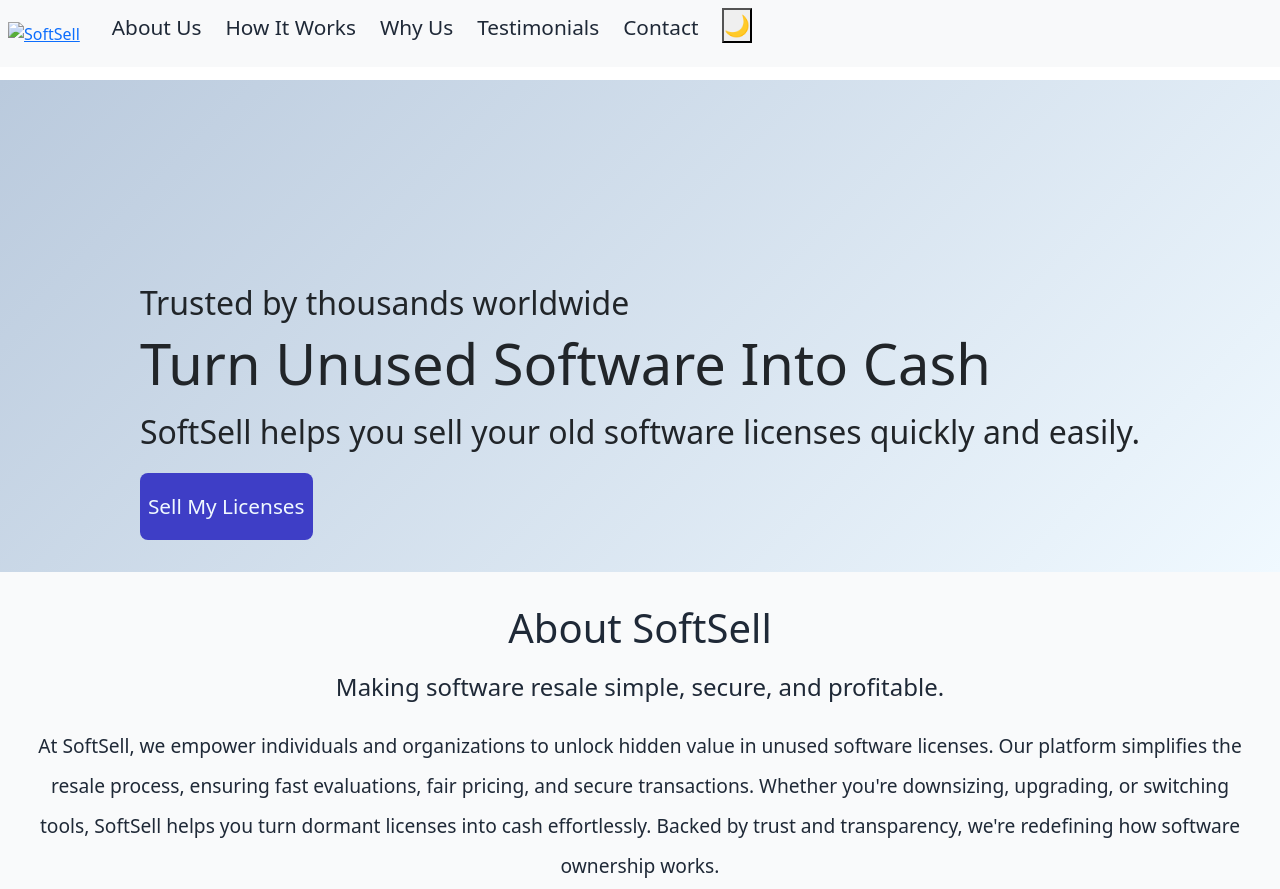
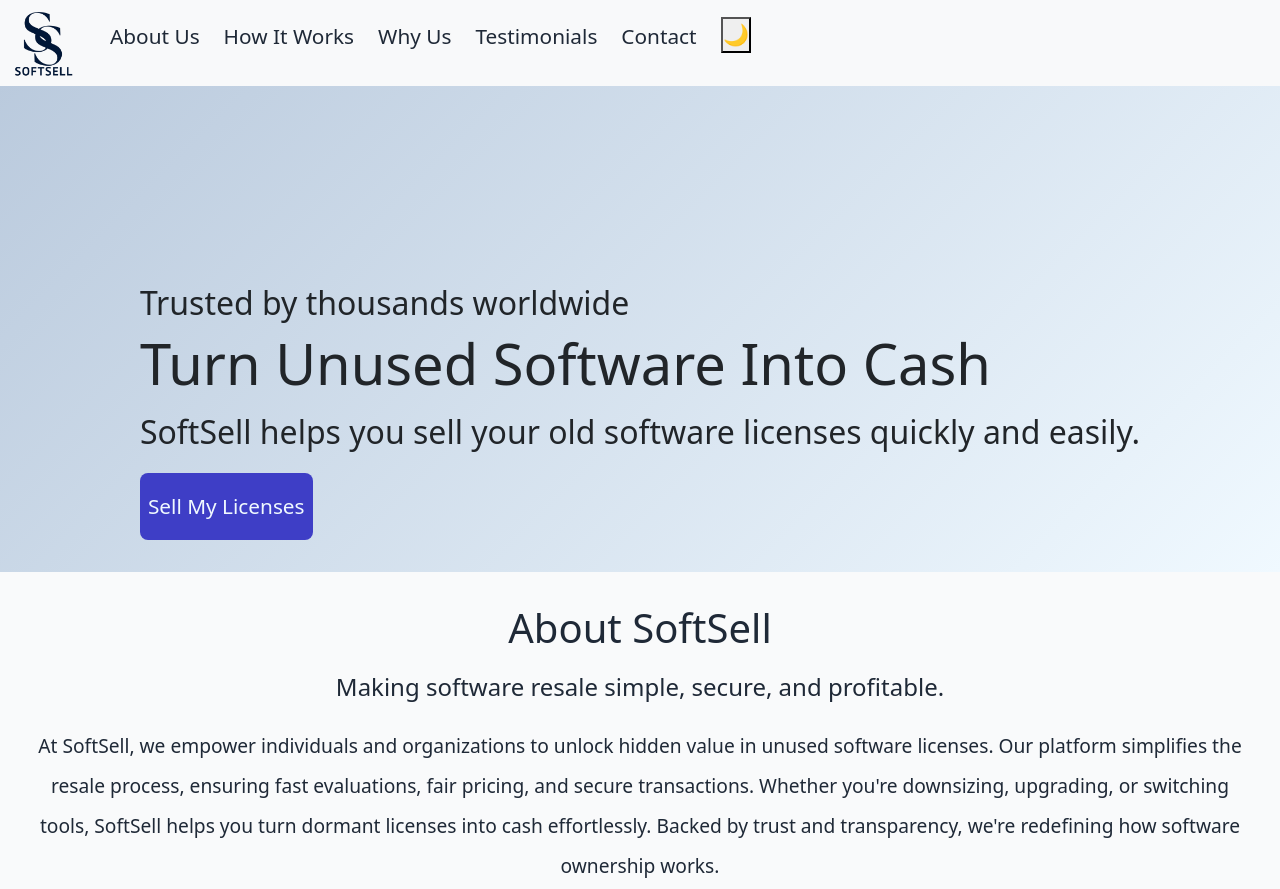
Before and after one commit to techieshruti/SoftSell_Website, a plain HTML site: page index.html in a window 1280 px wide. Shown: the top 889 px of the page. Drawn offline with nearby package versions, Linux system fonts and the light colour scheme; the site is published under a folder, as on GitHub Pages, so addresses that start at the root find nothing.

Commit message:
Fix logo path for GitHub Pages

```diff
--- a/index.html
+++ b/index.html
@@ -16,7 +16,7 @@
     <header>
       <nav class="navbar navbar-expand-lg navbar-light bg-light fixed-top">
         <div class="logo">
-          <a href="#hero"><img src="/SoftSell.png" alt="SoftSell" /></a>
+          <a href="#hero"><img src="SoftSell.png" alt="SoftSell" /></a>
         </div>
         <div>
           <ul class="nav-links">
```
